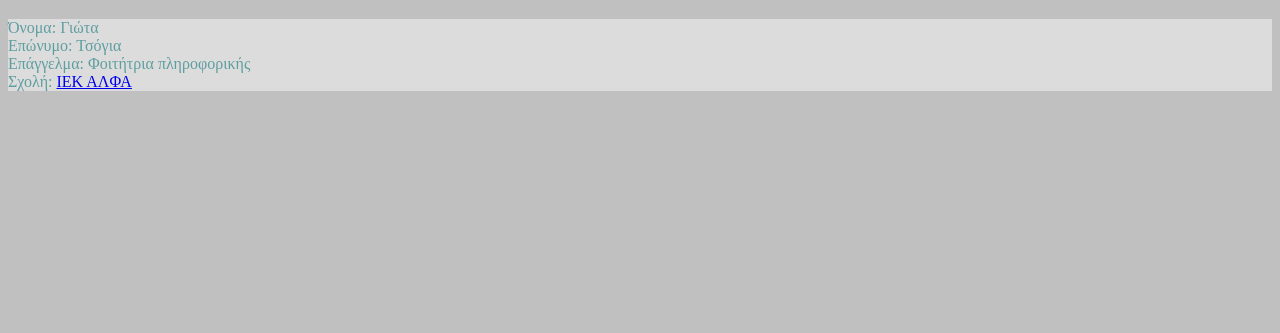
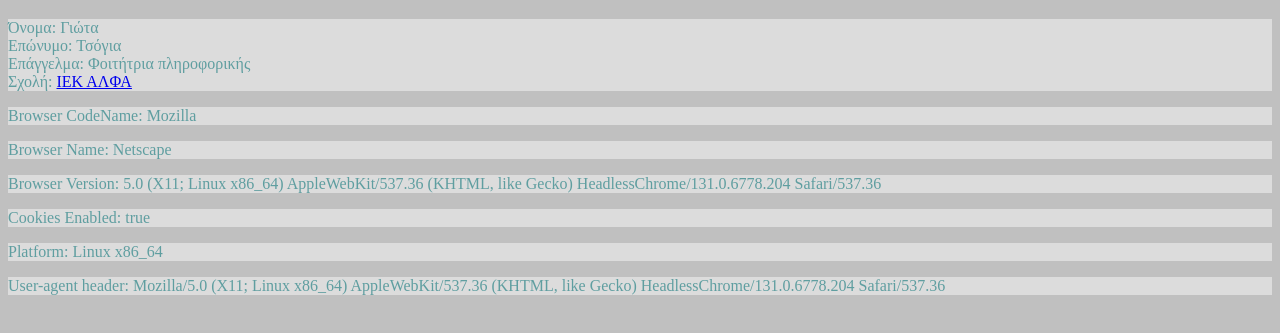
Before and after one commit to giotatsg/giotatsg.github.io, a plain HTML site: page index.html in a window 1280 px wide. Shown: the part 61-394 px from the top of the page. Drawn offline with Linux system fonts and the light colour scheme.

Commit message:
Update index.html

```diff
--- a/index.html
+++ b/index.html
@@ -22,6 +22,17 @@
                 Σχολή: <a href="https://www.iekalfa.gr/">ΙΕΚ ΑΛΦΑ</a>
              <p>
 
+             <div id="example"></div>
+                <script type="text/javascript">
+                          txt = "<p>Browser CodeName: " + navigator.appCodeName + "</p>";
+                          txt+= "<p>Browser Name: " + navigator.appName + "</p>";
+                          txt+= "<p>Browser Version: " + navigator.appVersion + "</p>";
+                          txt+= "<p>Cookies Enabled: " + navigator.cookieEnabled + "</p>";
+                          txt+= "<p>Platform: " + navigator.platform + "</p>";
+                          txt+= "<p>User-agent header: " + navigator.userAgent + "</p>";
+                          document.getElementById("example").innerHTML=txt;
+                </script>
+
 
 
 </body>
```
